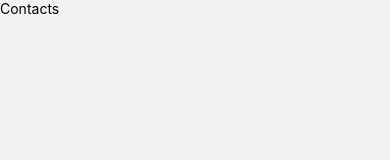
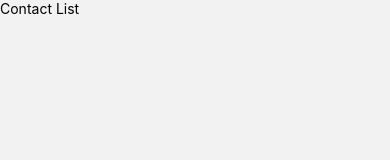
Before and after one commit to patika-218-akbank-reactnative-bootcamp/assignment-3-barangezenoglu1, a React Native app: screen /Contacts in a window 390 px wide. Shown: the top 160 px of the page. Built offline with nearby package versions, Linux system fonts and the light colour scheme.

Commit message:
revert pr fixed

```diff
--- a/src/screens/Contacts.js
+++ b/src/screens/Contacts.js
@@ -3,6 +3,6 @@ import { Text } from "react-native";
 
 export const Contacts = () => {
     return (
-        <Text>Contacts</Text>
+        <Text>Contact List</Text>
     )
 }
```
